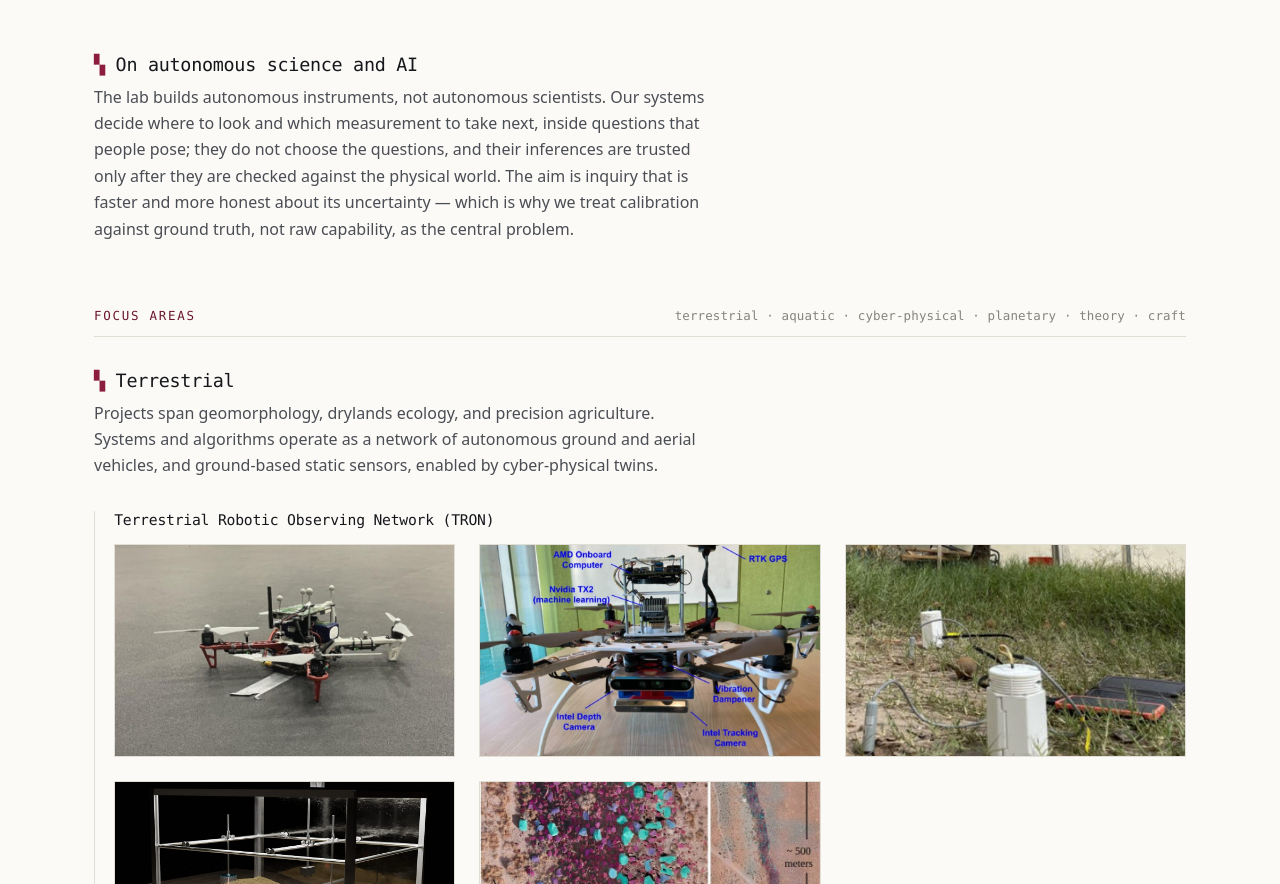
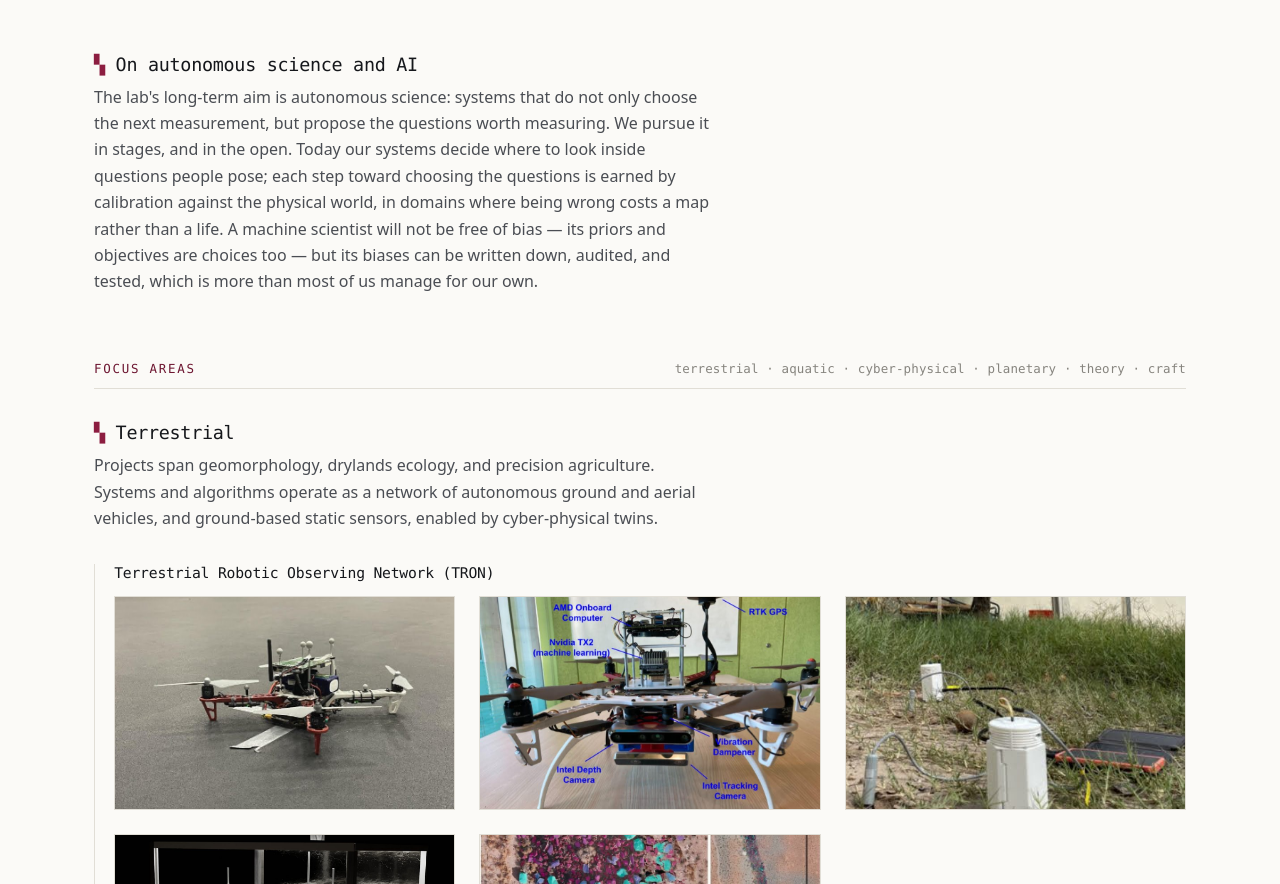
Before and after one commit to DREAMS-lab/dreams-lab.github.io, a plain HTML site: page index.html in a window 1280 px wide. Shown: the part 939-1823 px from the top of the page. Drawn offline with Linux system fonts and the light colour scheme.

Commit message:
State the aim plainly: autonomous science, earned in stages by calibration
Co-authored-by: Cursor <cursoragent@cursor.com>

```diff
--- a/index.html
+++ b/index.html
@@ -59,7 +59,7 @@
 
     <div class="area">
       <h3>On autonomous science and AI</h3>
-      <p>The lab builds autonomous instruments, not autonomous scientists. Our systems decide where to look and which measurement to take next, inside questions that people pose; they do not choose the questions, and their inferences are trusted only after they are checked against the physical world. The aim is inquiry that is faster and more honest about its uncertainty — which is why we treat calibration against ground truth, not raw capability, as the central problem.</p>
+      <p>The lab's long-term aim is autonomous science: systems that do not only choose the next measurement, but propose the questions worth measuring. We pursue it in stages, and in the open. Today our systems decide where to look inside questions people pose; each step toward choosing the questions is earned by calibration against the physical world, in domains where being wrong costs a map rather than a life. A machine scientist will not be free of bias — its priors and objectives are choices too — but its biases can be written down, audited, and tested, which is more than most of us manage for our own.</p>
     </div>
   </section>
 
```
